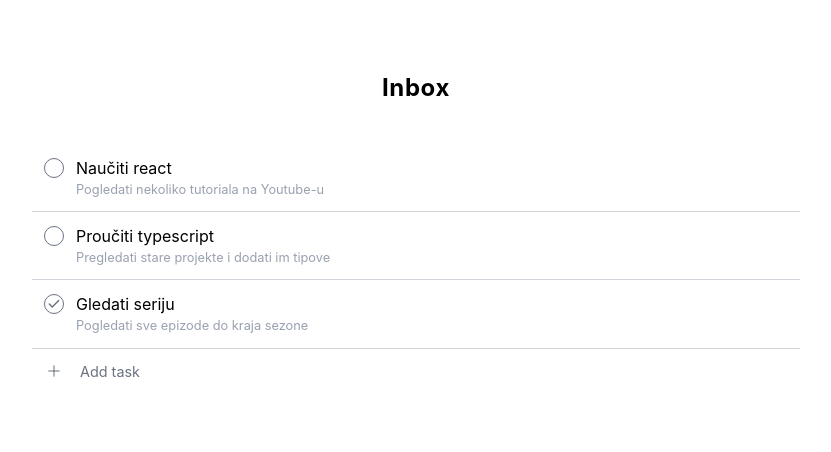
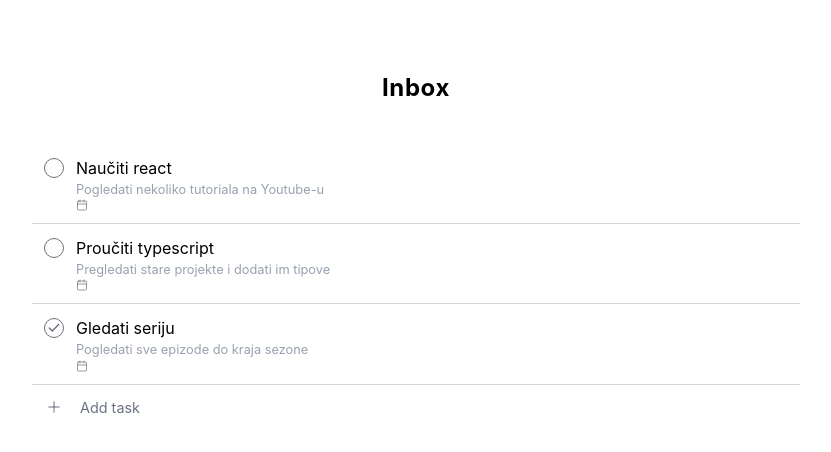
Before and after one commit to krunoslav-k/todoist-clone, a React (Vite) app: page / in a window 1280 px wide. Shown: the top 452 px of the page, without its empty margins (224-1055 px from the left). Built offline with nearby package versions, Linux system fonts and the light colour scheme.

Commit message:
feat: display color-coded due date on TodoItem

```diff
--- a/src/components/TodoItem.tsx
+++ b/src/components/TodoItem.tsx
@@ -1,4 +1,7 @@
+import { Calendar } from "lucide-react";
+import { dueDateColors } from "../config/dueDateColors";
 import type Todo from "../types/todo";
+import { dueDateHelper } from "../utils/dueDateHelper";
 import TodoCheckbox from "./TodoCheckbox";
 
 interface TodoItemProps {
@@ -12,6 +15,9 @@ export default function TodoItem({
   onToggleCompleted,
   onTodoSelect,
 }: TodoItemProps) {
+  const { label, category } = dueDateHelper(todo.dueDate);
+  const color = dueDateColors[category];
+
   return (
     <div className="p-3 border-b border-gray-300">
       <div className="flex flex-col hover:cursor-pointer group">
@@ -25,9 +31,12 @@ export default function TodoItem({
 
         <div onClick={() => onTodoSelect(todo.id)} className="ml-6">
           <p className="ml-2 text-[0.8rem] text-gray-400">{todo.description}</p>
-          <div>
+          <div
+            className={`ml-2 flex items-center gap-0.5 text-[13px] font-light ${color}`}
+          >
+            <Calendar strokeWidth={1.6} size={12} />
             {todo.dueDate
-              ? `${todo.dueDate.toDateString()} ${todo.dueDate.toLocaleTimeString([], { hour: "2-digit", minute: "2-digit" })}`
+              ? `${label} ${todo.dueDate.toLocaleTimeString([], { hour: "2-digit", minute: "2-digit" })}`
               : ""}
           </div>
           <div>{todo.priority ? todo.priority : ""}</div>
--- /dev/null
+++ b/src/config/dueDateColors.ts
@@ -0,0 +1,9 @@
+export const dueDateColors: Record<
+  "today" | "tomorrow" | "weekday" | "future",
+  string
+> = {
+  today: "text-[#088527]",
+  tomorrow: "text-[#ad6200]",
+  weekday: "text-[#6a2ec2]",
+  future: "text-[#808080]",
+};
--- /dev/null
+++ b/src/utils/dueDateHelper.ts
@@ -0,0 +1,22 @@
+import { differenceInCalendarDays, isToday, isTomorrow } from "date-fns";
+import { format } from "date-fns";
+
+export function dueDateHelper(dueDate: Date | undefined): {
+  label: string;
+  category: "today" | "tomorrow" | "weekday" | "future";
+} {
+  const today = new Date();
+
+  if (dueDate === undefined) return { label: "", category: "future" };
+  else if (isToday(dueDate)) return { label: "Today", category: "today" };
+  else if (isTomorrow(dueDate))
+    return { label: "Tomorrow", category: "tomorrow" };
+  else {
+    const daysDiff = differenceInCalendarDays(dueDate, today);
+    if (daysDiff >= 2 && daysDiff <= 7) {
+      const dayName = format(dueDate, "EEEE");
+      return { label: dayName, category: "weekday" };
+    }
+  }
+  return { label: format(dueDate, "d LLL"), category: "future" };
+}
```
